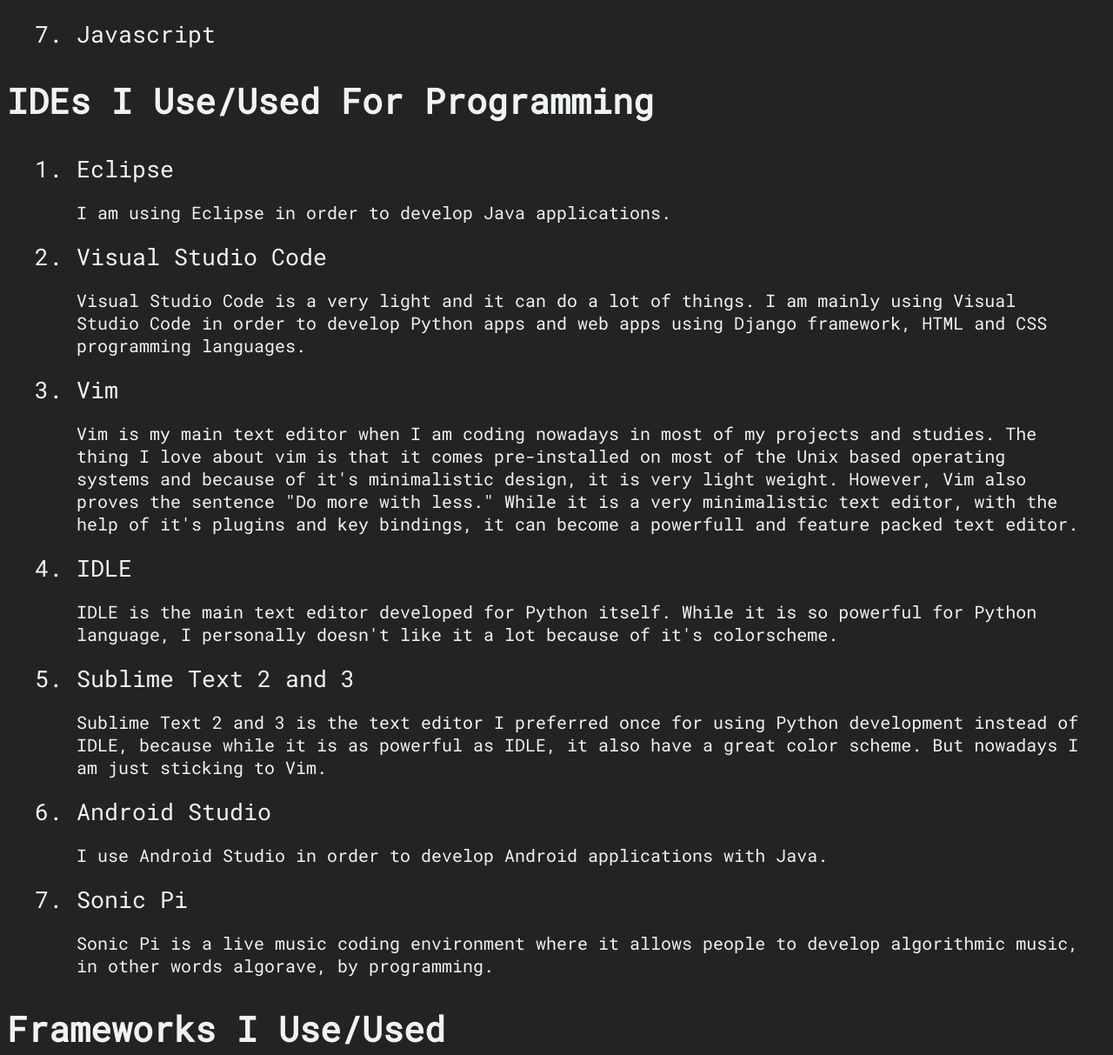
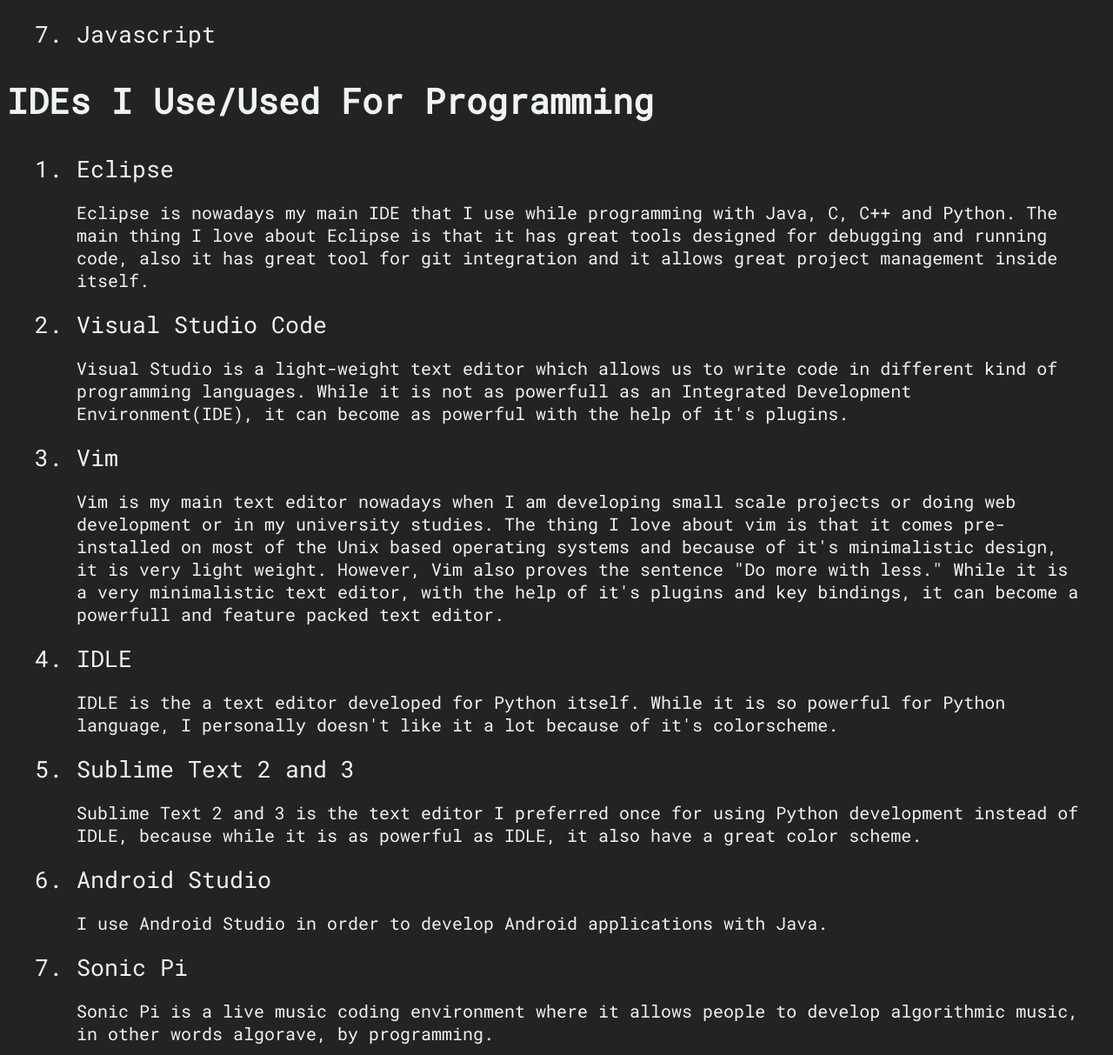
Before and after one commit to alicagatay/My-Personal-Website, a Django app: page /about in a window 1280 px wide. Shown: the part 1023-2236 px from the top of the page at 87% size. Run offline with Django 3.2, Linux system fonts and the light colour scheme.

Commit message:
Made small changes in my about page.

```diff
--- a/blog/templates/blog/about.html
+++ b/blog/templates/blog/about.html
@@ -51,23 +51,27 @@
 
             <ol>
                 <li>Eclipse</li>
+
                 <p>
-                I am using Eclipse in order to develop Java applications.
+                Eclipse is nowadays my main IDE that I use while programming with Java, C, C++ and Python.
+                The main thing I love about Eclipse is that it has great tools designed for debugging and
+                running code, also it has great tool for git integration and it allows great project
+                management inside itself.
                 </p>
 
 
                 <li>Visual Studio Code</li>
                 <p>
-                Visual Studio Code is a very light and it can do a lot of things.
-                I am mainly using Visual Studio Code in order to develop Python apps and web apps using Django
-                framework, HTML and CSS programming languages.
+                Visual Studio is a light-weight text editor which allows us to write code in different kind of programming
+                languages. While it is not as powerfull as an Integrated Development Environment(IDE), it can become as
+                powerful with the help of it's plugins.
                 </p>
 
 
                 <li>Vim</li>
                 <p>
-		Vim is my main text editor when I am coding nowadays in most of my projects and studies.
-		The thing I love about vim is that it comes pre-installed on most of the Unix based operating
+                Vim is my main text editor nowadays when I am developing small scale projects or doing web development
+                or in my university studies. The thing I love about vim is that it comes pre-installed on most of the Unix based operating
                 systems and because of it's minimalistic design, it is very light weight. However, Vim also
                 proves the sentence "Do more with less." While it is a very minimalistic text editor, with
                 the help of it's plugins and key bindings, it can become a powerfull and feature packed text
@@ -76,7 +80,8 @@
 
 
                 <li>IDLE</li>
-                <p>IDLE is the main text editor developed for Python itself. While it is so powerful
+                <p>
+                    IDLE is the a text editor developed for Python itself. While it is so powerful
                     for Python language, I personally doesn't like it a lot because of it's colorscheme.
                 </p>
 
@@ -84,7 +89,7 @@
                 <li>Sublime Text 2 and 3</li>
                 <p>Sublime Text 2 and 3 is the text editor I preferred once for using Python development
                     instead of IDLE, because while it is as powerful as IDLE, it also have a
-                    great color scheme. But nowadays I am just sticking to Vim.
+                    great color scheme.
                 </p>
 
 
```
Lines whose indentation alone changed are shown as unchanged.
